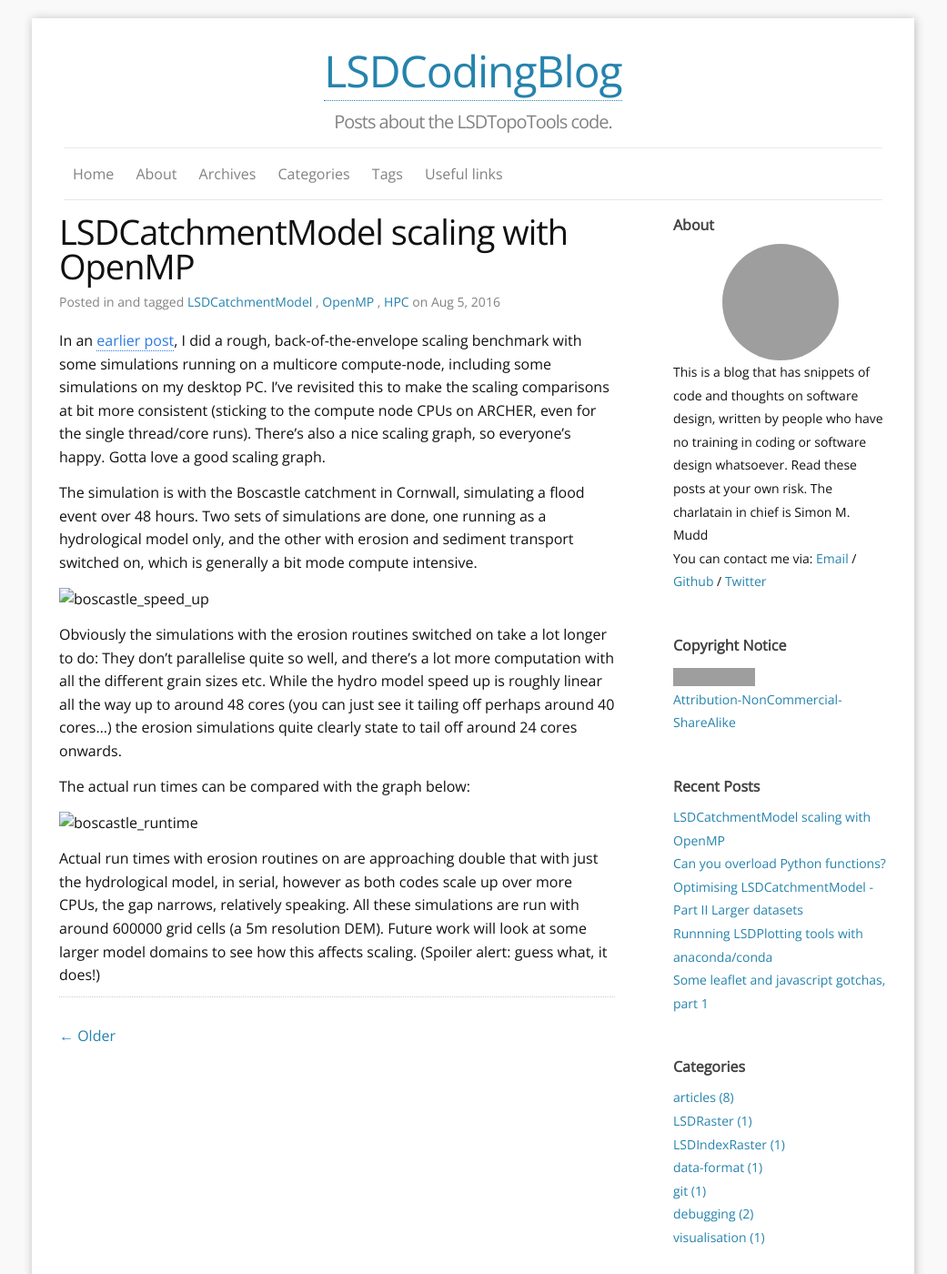
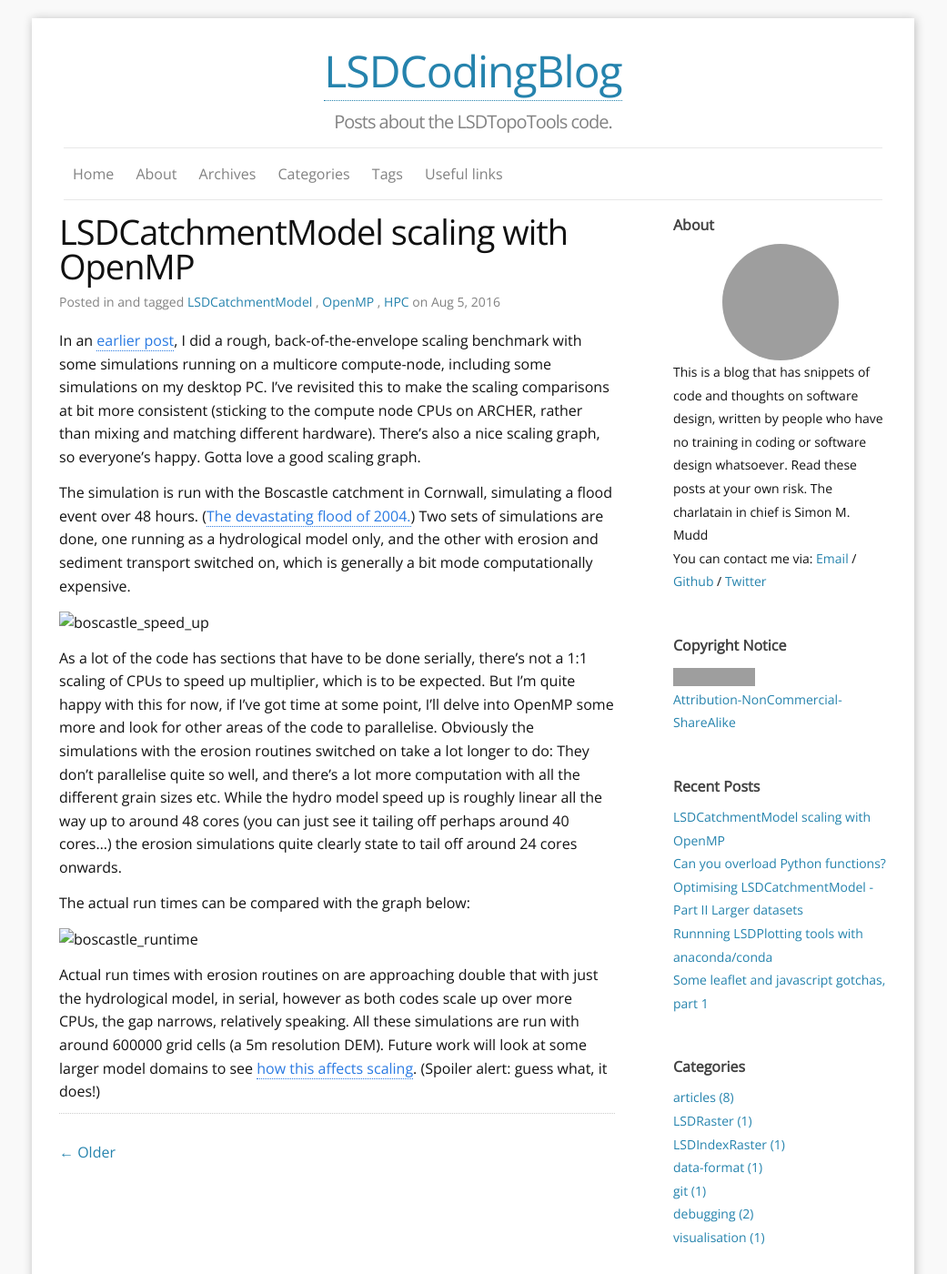
Before and after one commit to LSDtopotools/LSDCodingBlog, a Jekyll site: the page built from _posts/2016-08-05-OpenMP-Catchment-Model-Scaling.markdown, in a window 1280 px wide and 1400 px high. Shown: the whole window at 91% size, without its empty margins (120-1161 px from the left). Built offline with Jekyll 4.4.1, drawn with Linux system fonts in a browser that asks for light colours; comment, search, counter and statistics services are not loaded; grey boxes are pictures that could not be loaded.

Commit message:
Added another link

```diff
--- a/_posts/2016-08-05-OpenMP-Catchment-Model-Scaling.markdown
+++ b/_posts/2016-08-05-OpenMP-Catchment-Model-Scaling.markdown
@@ -4,16 +4,16 @@ title: LSDCatchmentModel scaling with OpenMP
 tags: LSDCatchmentModel OpenMP HPC
 ---
 
-In an [earlier post]({{ site.baseurl }}{% post_url 2016-02-25-Parallelising_and_Optimising_LSDTopoTools %}), I did a rough, back-of-the-envelope scaling benchmark with some simulations running on a multicore compute-node, including some simulations on my desktop PC. I've revisited this to make the scaling comparisons at bit more consistent (sticking to the compute node CPUs on ARCHER, even for the single thread/core runs). There's also a nice scaling graph, so everyone's happy. Gotta love a good scaling graph.
+In an [earlier post]({{ site.baseurl }}{% post_url 2016-02-25-Parallelising_and_Optimising_LSDTopoTools %}), I did a rough, back-of-the-envelope scaling benchmark with some simulations running on a multicore compute-node, including some simulations on my desktop PC. I've revisited this to make the scaling comparisons at bit more consistent (sticking to the compute node CPUs on ARCHER, rather than mixing and matching different hardware). There's also a nice scaling graph, so everyone's happy. Gotta love a good scaling graph.
 
-The simulation is with the Boscastle catchment in Cornwall, simulating a flood event over 48 hours. Two sets of simulations are done, one running as a hydrological model only, and the other with erosion and sediment transport switched on, which is generally a bit mode compute intensive.
+The simulation is run with the Boscastle catchment in Cornwall, simulating a flood event over 48 hours. ([The devastating flood of 2004.](http://www.metoffice.gov.uk/learning/learn-about-the-weather/weather-phenomena/case-studies/boscastle)) Two sets of simulations are done, one running as a hydrological model only, and the other with erosion and sediment transport switched on, which is generally a bit mode computationally expensive.
 
 ![boscastle_speed_up](images/blog_boscastle.png)
 
-Obviously the simulations with the erosion routines switched on take a lot longer to do: They don't parallelise quite so well, and there's a lot more computation with all the different grain sizes etc. While the hydro model speed up is roughly linear all the way up to around 48 cores (you can just see it tailing off perhaps around 40 cores...) the erosion simulations quite clearly state to tail off around 24 cores onwards.
+As a lot of the code has sections that have to be done serially, there's not a 1:1 scaling of CPUs to speed up multiplier, which is to be expected. But I'm quite happy with this for now, if I've got time at some point, I'll delve into OpenMP some more and look for other areas of the code to parallelise. Obviously the simulations with the erosion routines switched on take a lot longer to do: They don't parallelise quite so well, and there's a lot more computation with all the different grain sizes etc. While the hydro model speed up is roughly linear all the way up to around 48 cores (you can just see it tailing off perhaps around 40 cores...) the erosion simulations quite clearly state to tail off around 24 cores onwards.
 
 The actual run times can be compared with the graph below:
 
 ![boscastle_runtime](images/blog_boscastle2.png)
 
-Actual run times with erosion routines on are approaching double that with just the hydrological model, in serial, however as both codes scale up over more CPUs, the gap narrows, relatively speaking. All these simulations are run with around 600000 grid cells (a 5m resolution DEM). Future work will look at some larger model domains to see how this affects scaling. (Spoiler alert: guess what, it does!)
+Actual run times with erosion routines on are approaching double that with just the hydrological model, in serial, however as both codes scale up over more CPUs, the gap narrows, relatively speaking. All these simulations are run with around 600000 grid cells (a 5m resolution DEM). Future work will look at some larger model domains to see [how this affects scaling]({{ site.baseurl }}{% post_url 2016-07-20-Optimisation-Single-Node-Catchment-Model %}). (Spoiler alert: guess what, it does!)
```
